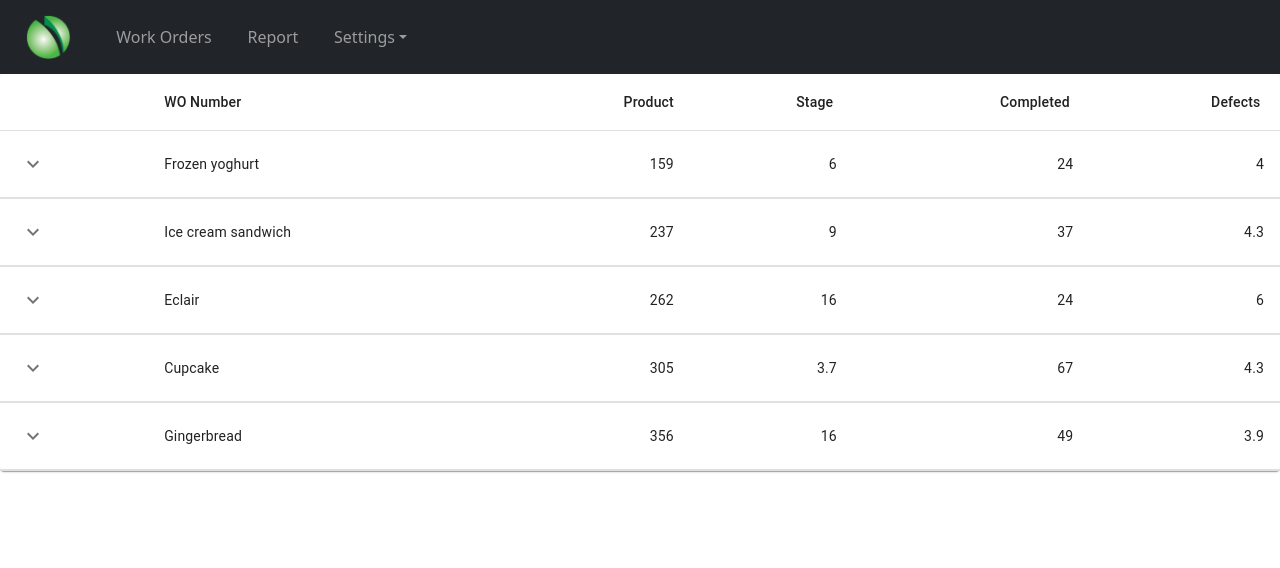
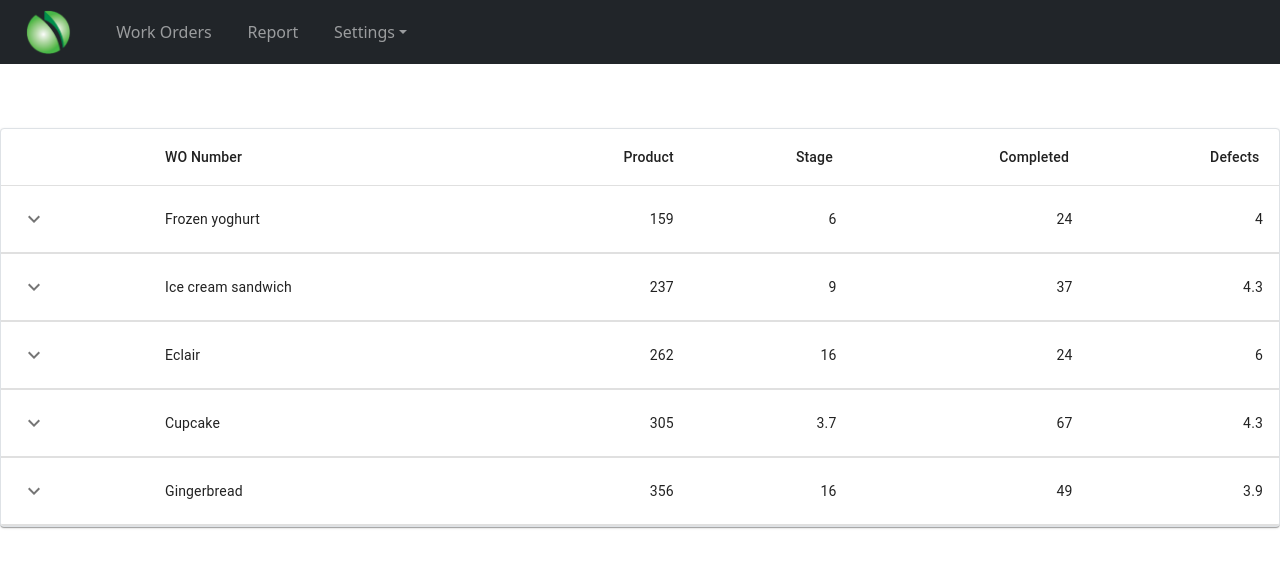
Before and after one commit to mgrist/CS4306-PrincipalLED, a React (Create React App) app in the folder client/: page / in a window 1280 px wide. Shown: the top 568 px of the page. Built offline with nearby package versions, Linux system fonts and the light colour scheme; the HTML template or start-up script is replaced by a standard one.

Commit message:
added styling to order table

```diff
--- a/client/src/components/appBar/appBar.css
+++ b/client/src/components/appBar/appBar.css
@@ -1,6 +1,8 @@
 #logowrapper {
     margin-left: 5%;
     width: 10%;
+    padding-bottom: 0%;
+    padding-top: 0%;
 }
 
 .logo {
--- a/client/src/components/appBar/appBar.js
+++ b/client/src/components/appBar/appBar.js
@@ -12,7 +12,7 @@ export default function AppBar() {
     return (
         <Navbar bg="dark" variant="dark">
         <Nav>
-            <Navbar.Brand id="logowrapper" href="#home"><Image className="logo" src={Logo}/></Navbar.Brand>
+            <Navbar.Brand id="logowrapper" href="/home"><Image className="logo" src={Logo}/></Navbar.Brand>
             <Navbar.Toggle aria-controls="basic-navbar-nav" />
             <Navbar.Collapse id="basic-navbar-nav">
             <Nav.Link className="links" href="#home">Work Orders</Nav.Link>
--- a/client/src/components/orderTable/orderTable.css
+++ b/client/src/components/orderTable/orderTable.css
@@ -0,0 +1,4 @@
+.table {
+    border: 1px solid #000;
+    margin-top: 5%;
+}
--- a/client/src/components/orderTable/orderTable.js
+++ b/client/src/components/orderTable/orderTable.js
@@ -4,6 +4,7 @@ import { Box, Collapse, IconButton, Table, TableBody, Typography } from '@mui/ma
 import { TableCell, TableContainer, TableHead, TableRow, Paper } from '@mui/material';
 import KeyboardArrowDownIcon from '@mui/icons-material/KeyboardArrowDown';
 import KeyboardArrowUpIcon from '@mui/icons-material/KeyboardArrowUp';
+import './orderTable.css';
 
 function createData(name, calories, fat, carbs, protein, price) {
   return {
@@ -119,7 +120,7 @@ const rows = [
 
 export default function OrderTable() {
   return (
-    <TableContainer component={Paper}>
+    <TableContainer className="table" component={Paper}>
       <Table aria-label="order table">
         <TableHead>
           <TableRow>
```
